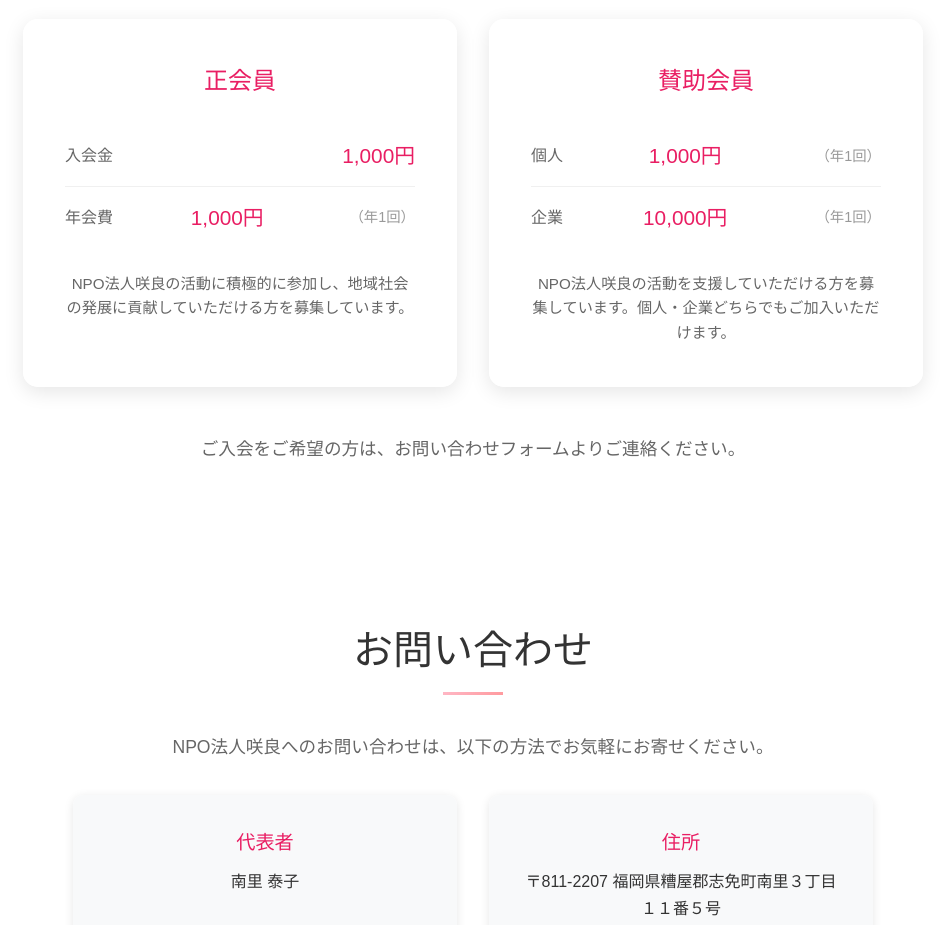
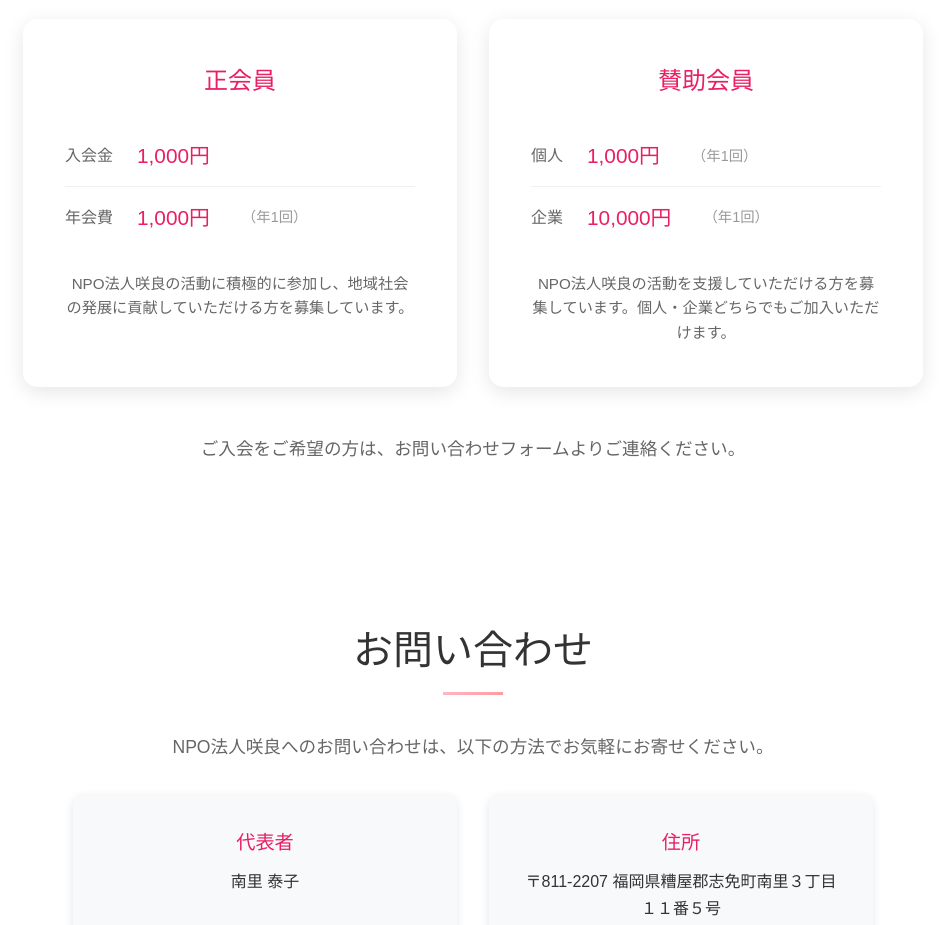
Before and after one commit to akadotani/npo-sakura, a plain HTML site: page index.html in a window 1280 px wide. Shown: the part 1800-2725 px from the top of the page, without its empty margins (167-1112 px from the left). Drawn offline with Linux system fonts and the light colour scheme.

Commit message:
fix: fix position of payment.

```diff
--- a/assets/css/styles.css
+++ b/assets/css/styles.css
@@ -303,10 +303,11 @@ main {
 
 .fee-item {
     display: flex;
-    justify-content: space-between;
+    justify-content: flex-start;
     align-items: center;
     padding: 0.8rem 0;
     border-bottom: 1px solid #f0f0f0;
+    gap: 1.5rem;
 }
 
 .fee-item:last-child {
@@ -322,6 +323,7 @@ main {
     font-size: 1.3rem;
     font-weight: 500;
     color: #e91e63;
+    text-align: left;
 }
 
 .fee-note {
```
